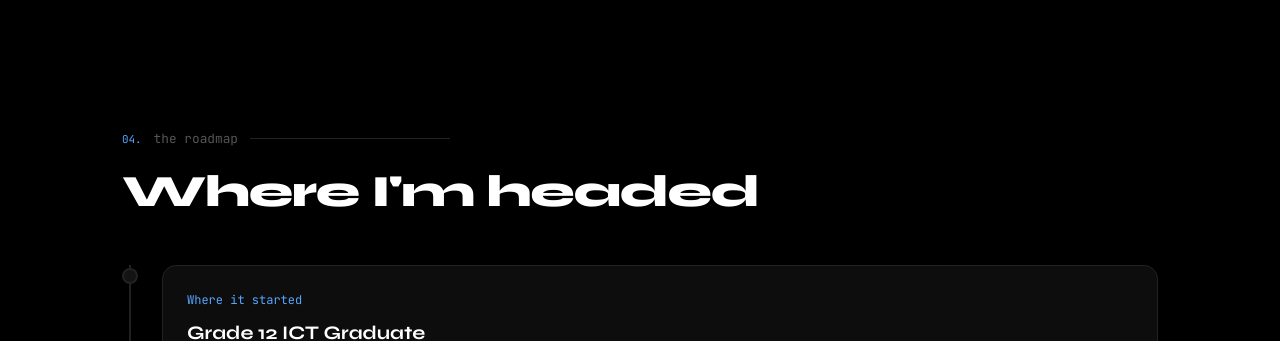
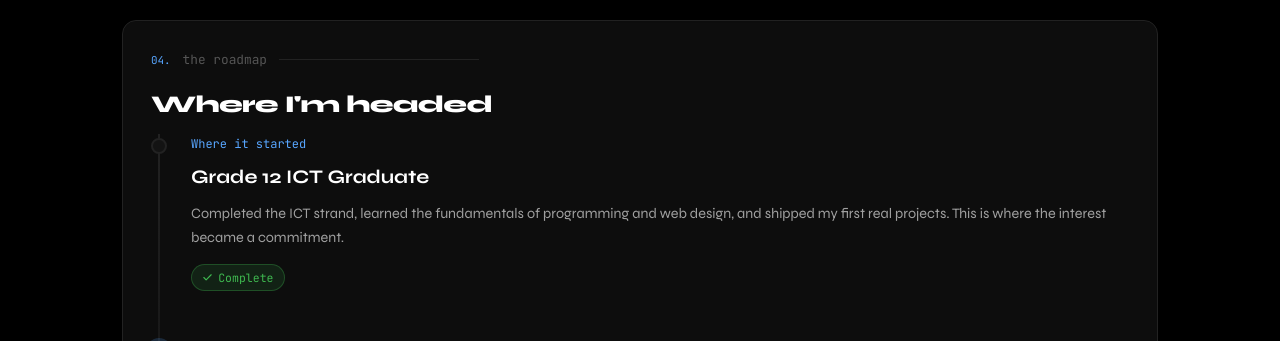
Before and after one commit to amblessly/portfolio, a Next.js app: page / in a window 1280 px wide. Shown: the part 2456-2797 px from the top of the page. Built offline with nearby package versions, Linux system fonts and the light colour scheme.

Commit message:
refactor: roadmap (04) now single bento card, removed individual timeline cards

```diff
--- a/app/globals.css
+++ b/app/globals.css
@@ -212,6 +212,10 @@ body::before {
   margin: 2rem 0 1rem;
 }
 
+.bento-wrap > .bento-card {
+  margin-top: 1.25rem;
+}
+
 .bento-card {
   background: var(--bg2);
   border: 1px solid var(--border);
@@ -1544,10 +1548,10 @@ body::before {
 .tl-content h3 { font-size: 1.2rem; font-weight: 700; margin-bottom: .5rem; }
 .tl-content p { color: var(--text-2); font-size: .9rem; line-height: 1.7; margin-bottom: .8rem; }
 .tl-content {
-  background: var(--bg2);
-  border: 1px solid var(--border);
-  border-radius: var(--radius-lg);
-  padding: 1.5rem;
+  background: none;
+  border: none;
+  border-radius: 0;
+  padding: 0;
 }
 
 .tl-badge {
--- a/app/page.tsx
+++ b/app/page.tsx
@@ -396,8 +396,8 @@ export default function Page() {
           <Services />
           <Work />
         </div>
+        <Goals />
       </section>
-      <Goals />
       <Contact />
       <Footer />
       <ProjectModal />
--- a/components/Goals.tsx
+++ b/components/Goals.tsx
@@ -39,8 +39,7 @@ const goals = [
 
 export default function Goals() {
   return (
-    <section className="goals section" id="goals">
-      <div className="container">
+    <div className="bento-card goals" id="goals">
         <div className="section-label reveal">
           <span className="mono label-num">04.</span>
           <span>the roadmap</span>
@@ -61,7 +60,6 @@ export default function Goals() {
             </div>
           ))}
         </div>
-      </div>
-    </section>
+    </div>
   );
 }
```
